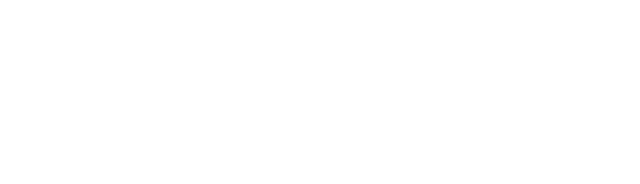
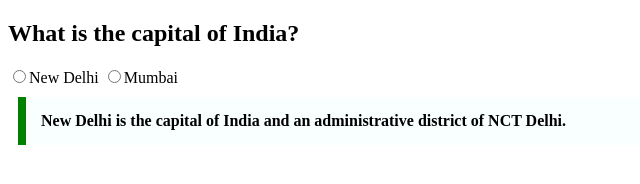
Before and after one commit to acciojob/trivia-govind2611, a website: page main.html in a window 1280 px wide. Shown: the whole page, without its empty margins (0-640 px from the left). Drawn offline with Linux system fonts and the light colour scheme.

Commit message:
created a submission

```diff
--- a/main.html
+++ b/main.html
@@ -7,6 +7,15 @@
 </head>
 
 <body>
+	<h2>What is the capital of India?</h2>
+	   <Label>
+		   <Input Type="Radio" Name="Question0" Value="A" /><Span>New Delhi</Span>
+	   </Label>
+	   <Label>
+		   <Input Type="Radio" Name="Question0" Value="A" /><Span>Mumbai</Span>
+	   </Label>
+	<blockquote cite="https://en.wikipedia.org/wiki/New_Delhi">
+New Delhi is the capital of India and an administrative district of NCT Delhi.</blockquote>
 	<!-- the entire body must be written by student -->
     <script type="text/javascript" src="./script.js">
 </script>
--- a/styles.css
+++ b/styles.css
@@ -1,2 +1,8 @@
-
-/* Your CSS Code here. */
+blockquote {
+  max-width: 600px;
+	margin: 10px;
+padding: 15px;
+	border-left: 8px solid green;
+	background-color: #f8fffe;
+	font-weight: bold;
+}
```
